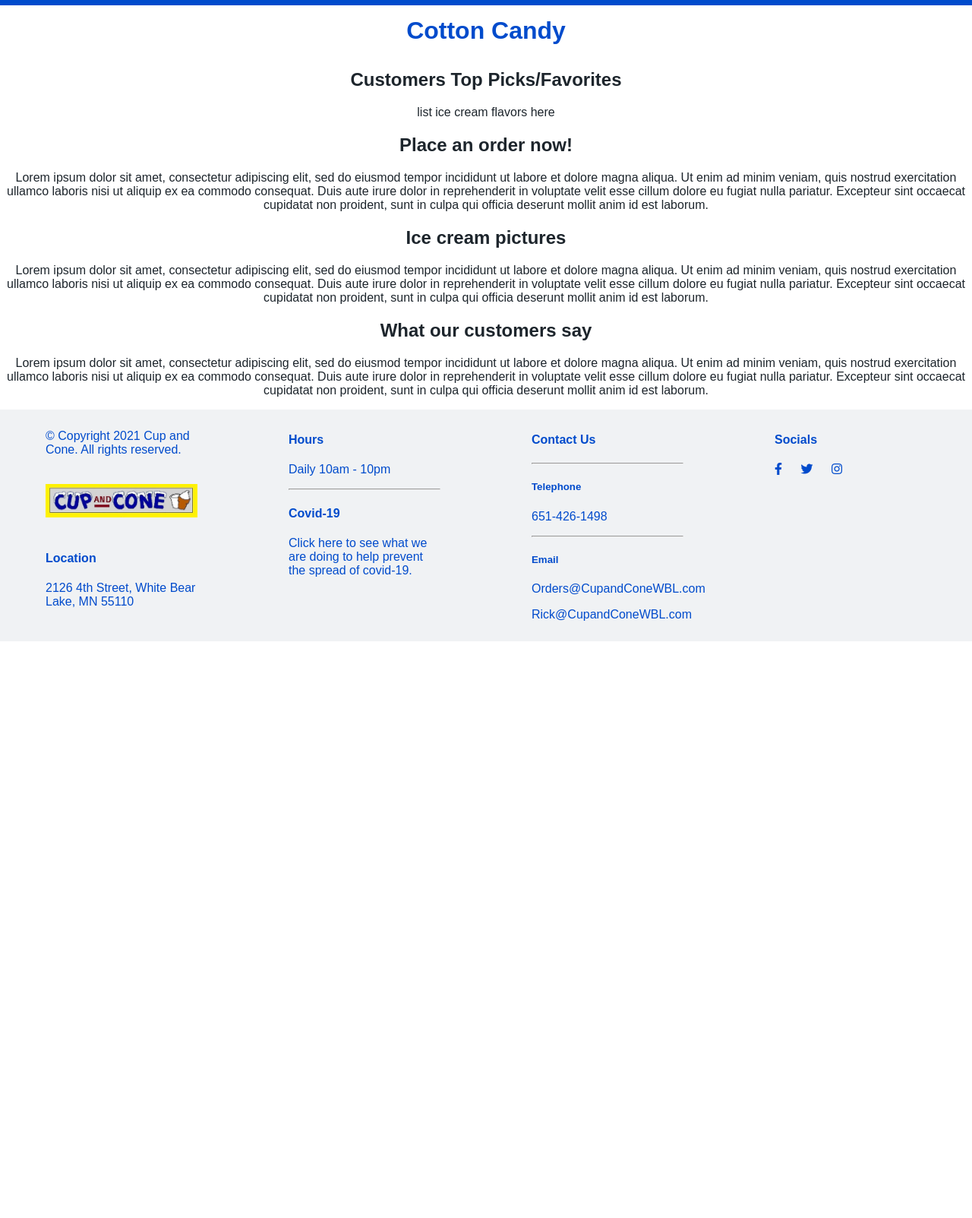
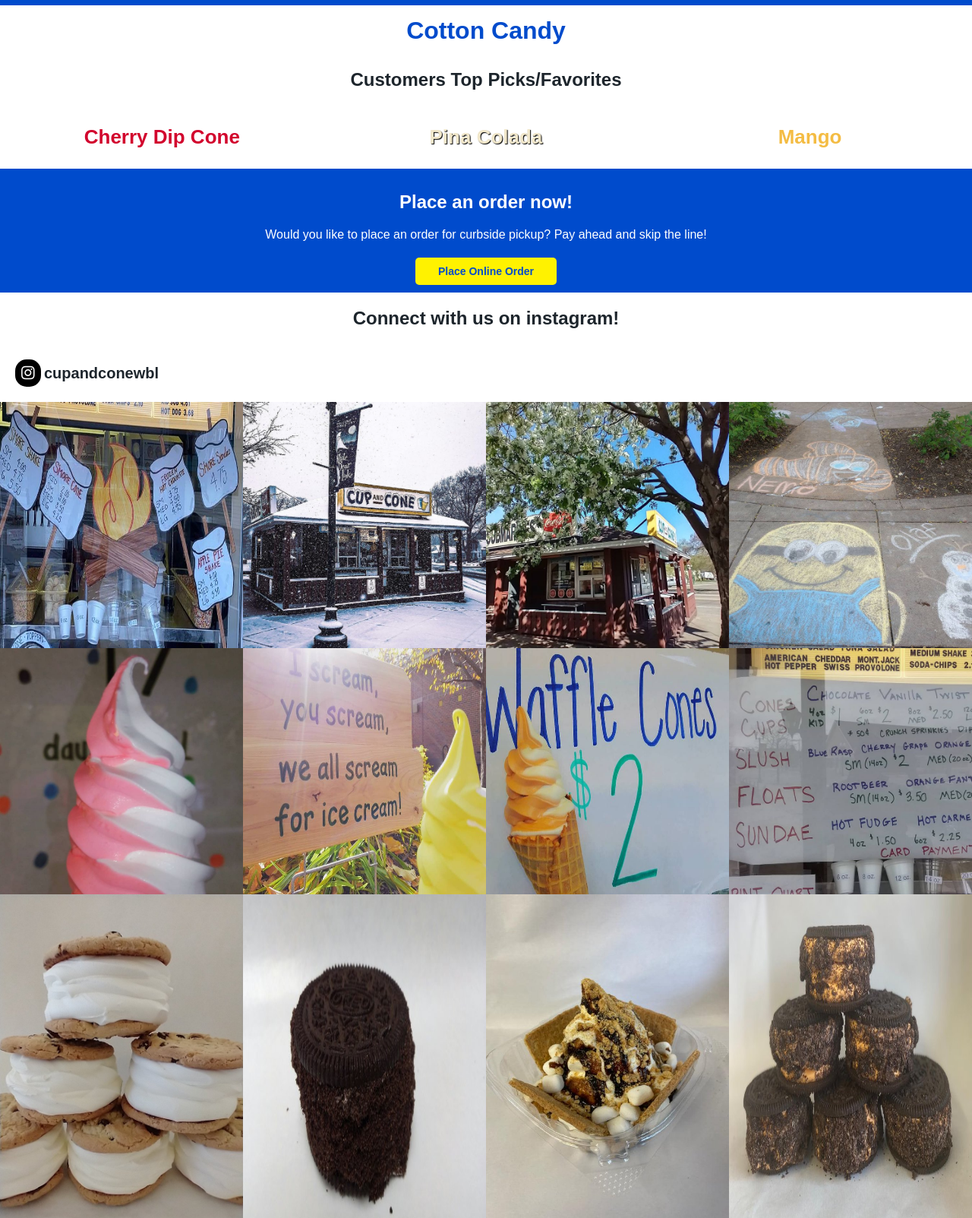
Before and after one commit to xBrandonGx97/CupAndCone, a plain HTML site: page index.html in a window 1280 px wide. Shown: the part 140-1743 px from the top of the page at 76% size. Before the commit the page ends 984 px from the top, so only its background shows below. Drawn offline with Linux system fonts and the light colour scheme.

Commit message:
completed online order section, instagram section, and added footer content

```diff
--- a/assets/css/style.css
+++ b/assets/css/style.css
@@ -71,13 +71,57 @@ main {
 }
 
 #onlineOrdering {
-    color: #1d252c;
+    background: hsl(218, 100%, 40%);
+    color: #fff;
     text-align: center;
+    padding: 10px;
+}
+
+.follow {
+  background: hsl(218, 100%, 40%);
+  color: #fff;
+  padding: 10px 30px;
+  border: none;
+  border-radius: 5px;
+  margin-top: 5px;
+  cursor: pointer;
+}
+
+.follow i {
+  font-size: 20px;
+}
+
+.follow span {
+  margin-left: 5px;
+  font-size: 16px;
+}
+
+.follow:hover {
+  background: hsl(57, 100%, 50%);
+  border-radius: 5px;
+  text-shadow: 1px 1px 1px #000000;
+  font-weight: 600;
+}
+
+.placeOrder {
+  background: hsl(57, 100%, 50%);
+  color: hsl(218, 100%, 40%);
+  padding: 10px 30px;
+  border: none;
+  border-radius: 5px;
+  margin-top: 5px;
+  font-weight: 900;
+  font-size: 14px;
+  cursor: pointer;
+}
+
+.placeOrder:hover {
+  background: hsl(218, 99%, 50%);
+  color: #fff;
 }
 
 #instagramPosts {
     color: #1d252c;
-    text-align: center;
 }
 
 #reviews {
@@ -125,6 +169,65 @@ main {
 
 .social-item a {
     color: hsl(218, 100%, 40%);
+}
+
+#instagramPosts .instagram-item {
+
+}
+
+#instagramPosts img {
+  width: 100%;
+  height: 100%;
+}
+
+.instagram-handle {
+  display: inline-block;
+  margin: 20px;
+}
+
+.instagram-handle i {
+  background: #000;
+  color: #fff;
+  padding: 8px;
+  border-radius: 15px;
+  font-size: 20px;
+}
+
+.instagram-handle span {
+  font-weight: 900;
+  font-size: 20px;
+}
+
+.instagram-title {
+  display: inline-block;
+
+}
+
+.header {
+  text-align: center;
+}
+
+#favorites h3 {
+  font-weight: 900;
+  font-size: 26px;
+}
+
+#favorites #cherry {
+  color:  hsl(348, 96%, 42%);
+}
+
+#favorites #pc {
+  color:  hsl(44, 59%, 87%);
+  text-shadow: 1px 1px 1px #000000;
+}
+
+#favorites #mango {
+  color: hsl(41, 89%, 61%);
+}
+
+a {
+  color: hsl(218, 100%, 40%);
+  text-decoration: none;
 }
 
 /* ---------
--- a/index.html
+++ b/index.html
@@ -48,19 +48,82 @@
             </section>
             <section id="favorites">
                 <h2>Customers Top Picks/Favorites</h2>
-                <p>list ice cream flavors here</p>
+                <div class="row">
+                    <div class="col-md-4">
+                        <h3 id="cherry">Cherry Dip Cone</h3>
+                    </div>
+                    <div class="col-md-4">
+                        <h3 id="pc">Pina Colada</h3>
+                    </div>
+                    <div class="col-md-4">
+                        <h3 id="mango">Mango</h3>
+                    </div>
+                </div>
             </section>
             <section id="onlineOrdering">
                 <h2>Place an order now!</h2>
-                <p>
-                    Lorem ipsum dolor sit amet, consectetur adipiscing elit, sed do eiusmod tempor incididunt ut labore et dolore magna aliqua. Ut enim ad minim veniam, quis nostrud exercitation ullamco laboris nisi ut aliquip ex ea commodo consequat. Duis aute irure dolor in reprehenderit in voluptate velit esse cillum dolore eu fugiat nulla pariatur. Excepteur sint occaecat cupidatat non proident, sunt in culpa qui officia deserunt mollit anim id est laborum.
-                </p>
+                <p>Would you like to place an order for curbside pickup? Pay ahead and skip the line!</p>
+                <button class="placeOrder">Place Online Order</button>
             </section>
             <section id="instagramPosts">
-                <h2>Ice cream pictures</h2>
-                <p>
-                    Lorem ipsum dolor sit amet, consectetur adipiscing elit, sed do eiusmod tempor incididunt ut labore et dolore magna aliqua. Ut enim ad minim veniam, quis nostrud exercitation ullamco laboris nisi ut aliquip ex ea commodo consequat. Duis aute irure dolor in reprehenderit in voluptate velit esse cillum dolore eu fugiat nulla pariatur. Excepteur sint occaecat cupidatat non proident, sunt in culpa qui officia deserunt mollit anim id est laborum.
-                </p>
+                <div class="header">
+                    <h2 class="instagram-title">Connect with us on instagram!</h2>
+                </div>
+                <p class="instagram-handle"><i class="fab fa-instagram"></i> <span>cupandconewbl</span></p>
+                <div class="row">
+                    <div class="col-md-3 instagram-item">
+                        <img src="assets/images/instagram/118965126_195672201988319_5754235321608790410_n.jpg">
+                    </div>
+                    <div class="col-md-3 instagram-item">
+                        <img src="assets/images/instagram/124829327_695353287784493_1694073776357728284_n.jpg">
+                    </div>
+                    <div class="col-md-3 instagram-item">
+                        <img src="assets/images/instagram/182778934_798835890750420_7935354890593970076_n.jpg">
+                    </div>
+                    <div class="col-md-3 instagram-item">
+                        <img src="assets/images/instagram/211580038_1682270661970237_1607099501399110340_n.jpg">
+                    </div>
+                    <div class="col-md-3 instagram-item">
+                        <img src="assets/images/instagram/42319312_2127757080885759_4875907204788271222_n.jpg">
+                    </div>
+                    <div class="col-md-3 instagram-item">
+                        <img src="assets/images/instagram/43642551_2263543400580722_6236246533788229066_n.jpg">
+                    </div>
+                    <div class="col-md-3 instagram-item">
+                        <img src="assets/images/instagram/43913122_312055802918837_7164678119214917911_n.jpg">
+                    </div>
+                    <div class="col-md-3 instagram-item">
+                        <img src="assets/images/instagram/90791461_753757405032376_8286748614178732668_n.jpg">
+                    </div>
+                    <div class="col-md-3 instagram-item">
+                        <img src="assets/images/instagram/E033rgZWUAAiZSe.jpg">
+                    </div>
+                    <div class="col-md-3 instagram-item">
+                        <img src="assets/images/instagram/E0D0WjRWUAQGSoW.jpg">
+                    </div>
+                    <div class="col-md-3 instagram-item">
+                        <img src="assets/images/instagram/ElGUEk0WkAAGLLn.jpg">
+                    </div>
+                    <div class="col-md-3 instagram-item">
+                        <img src="assets/images/instagram/EllpNF-X0AEPd_n.jpg">
+                    </div>
+                    <div class="col-md-3 instagram-item">
+                        <img src="assets/images/instagram/Em3qS8IW4AEStO9.jpg">
+                    </div>
+                    <div class="col-md-3 instagram-item">
+                        <img src="assets/images/instagram/Emkqn5SWMAIstAQ.jpg">
+                    </div>
+                    <div class="col-md-3 instagram-item">
+                        <img src="assets/images/instagram/EnbdKPYWMAIwRVP.jpg">
+                    </div>
+                    <div class="col-md-3 instagram-item">
+                        <img src="assets/images/instagram/EnWo-K4XMAIL9z5.jpg">
+                    </div>
+                    <div class="col-md-5"></div>
+                    <div class="col-md-6">
+                        <button class="follow"><i class="fab fa-instagram"></i> <span>Follow us on instagram!</span></button>
+                    </div>
+                </div>
             </section>
             <section id="reviews">
                 <h2>What our customers say</h2>
@@ -131,6 +194,11 @@
                                     </a>
                                 </div>
                             </div>
+                            <hr>
+                            <div class="careers">
+                                <h4>Careers</h4>
+                                <a href="#">Job Listings</a>
+                            </div>
                         </div>
                     </div>
                 </div>
```
Also changed, not shown: assets/images/instagram/118965126_195672201988319_5754235321608790410_n.jpg (added), assets/images/instagram/124829327_695353287784493_1694073776357728284_n.jpg (added), assets/images/instagram/182778934_798835890750420_7935354890593970076_n.jpg (added), assets/images/instagram/211580038_1682270661970237_1607099501399110340_n.jpg (added), assets/images/instagram/42319312_2127757080885759_4875907204788271222_n.jpg (added), assets/images/instagram/43642551_2263543400580722_6236246533788229066_n.jpg (added), assets/images/instagram/43913122_312055802918837_7164678119214917911_n.jpg (added), assets/images/instagram/90791461_753757405032376_8286748614178732668_n.jpg (added), assets/images/instagram/E033rgZWUAAiZSe.jpg (added), assets/images/instagram/E0D0WjRWUAQGSoW.jpg (added), assets/images/instagram/ElGUEk0WkAAGLLn.jpg (added), assets/images/instagram/EllpNF-X0AEPd_n.jpg (added), assets/images/instagram/Em3qS8IW4AEStO9.jpg (added), assets/images/instagram/Emkqn5SWMAIstAQ.jpg (added), 2 more files.
